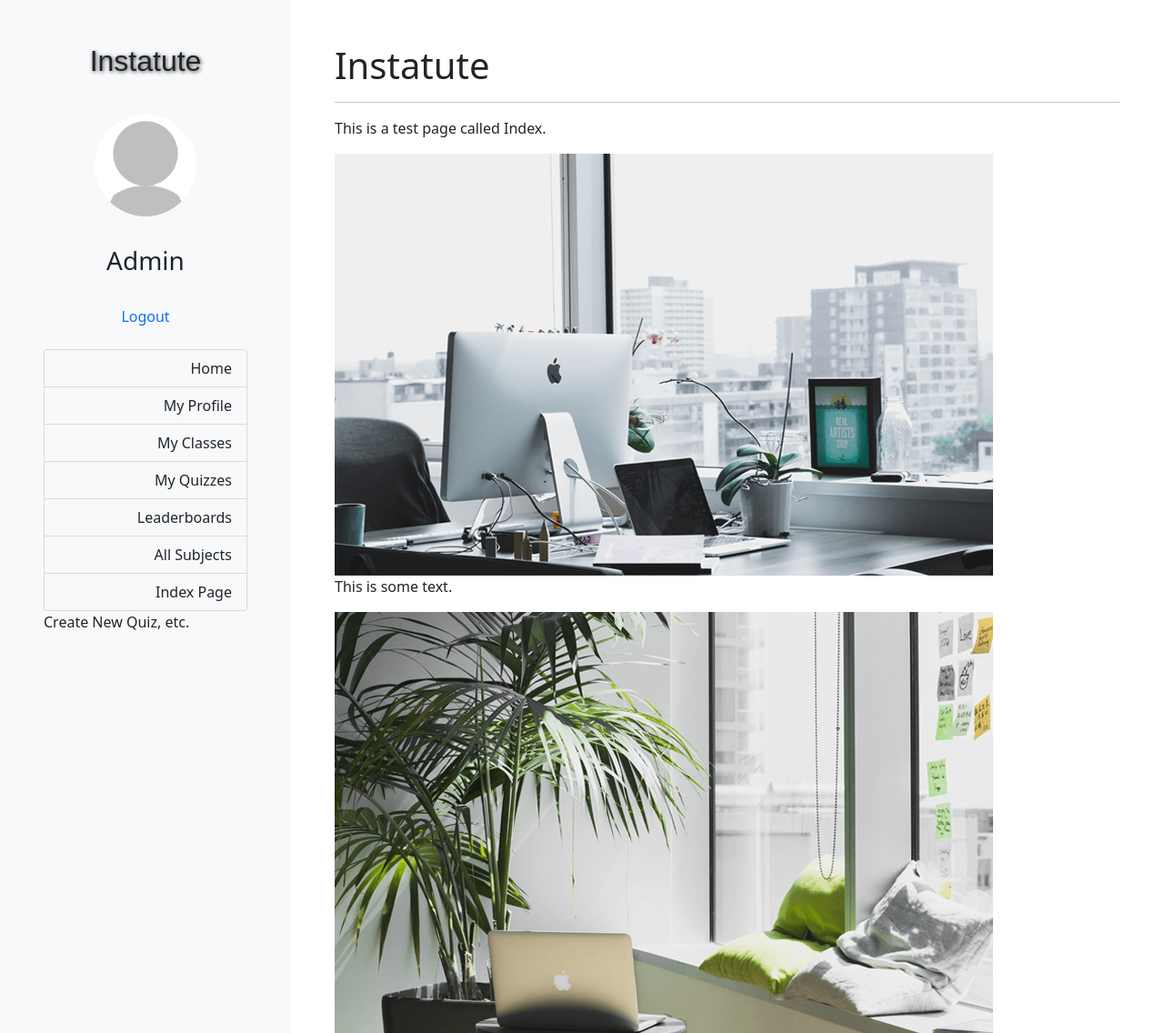
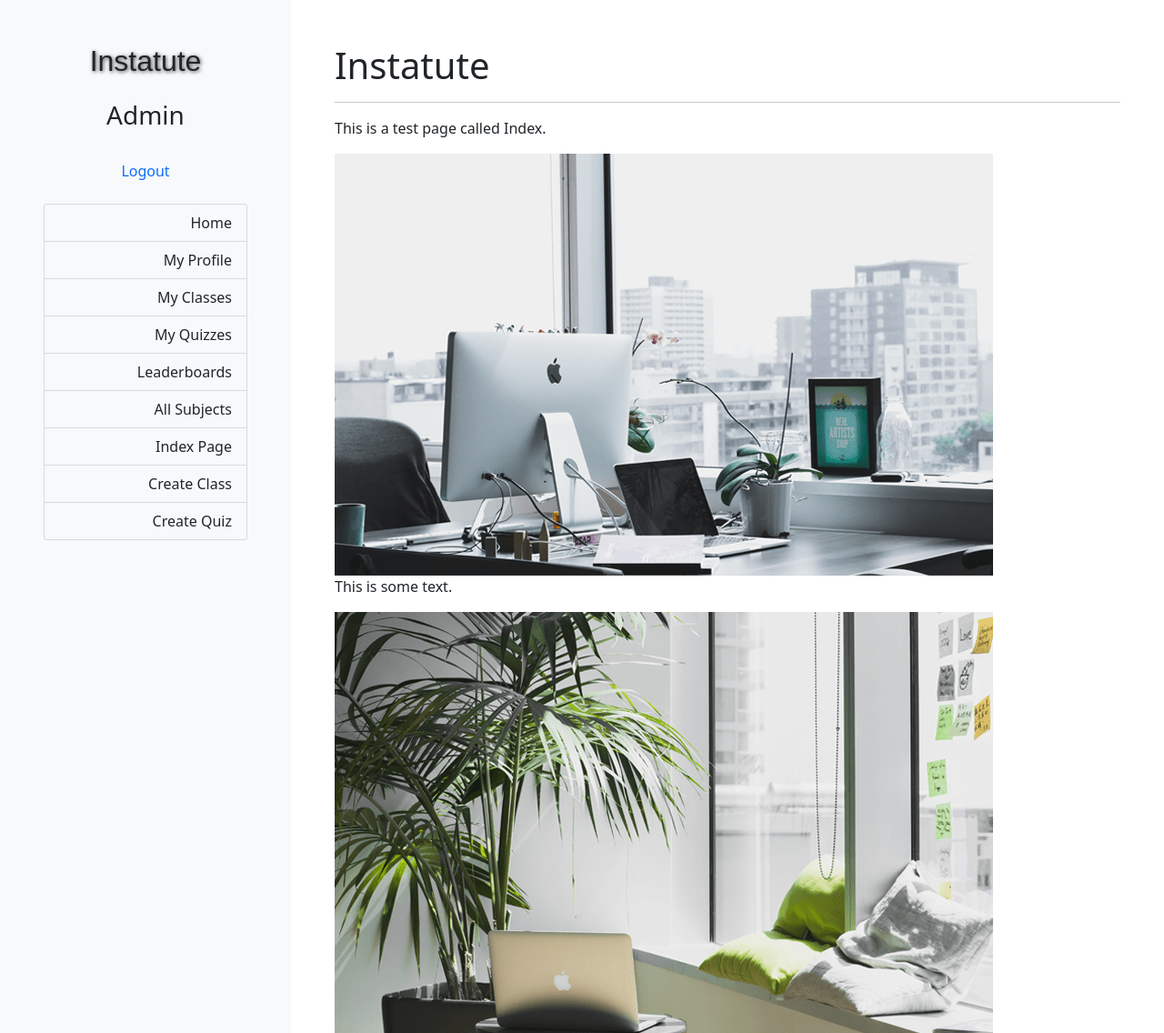
Before and after one commit to zyferion/cos60010, a Django app: page /index/ in a window 1280 px wide. Shown: the top 1136 px of the page at 91% size. Run offline with Django 4.2, Linux system fonts and the light colour scheme; a user stored in the database is signed in; some libraries are stand-ins or nearby versions; some web fonts are replaced.

Commit message:
Remove menu items when not logged in

```diff
--- a/templates/base.html
+++ b/templates/base.html
@@ -47,11 +47,13 @@
             </div>
             <!-- Display profile img and name only if logged in -->
             {% if user.is_authenticated %}
-            <div class="row">
+            <!-- ** Hide profile image as app doesn't currently allow upload of one
+                <div class="row">
                 <div class="col-12 d-flex justify-content-center">
                     <img src="{% static 'images/profile.jpg' %}" class="rounded-circle m-3" alt="Profile Photo" style="width: 50%;">
                 </div>
             </div>
+            -->
             <div class="row my-3">
                 <div class="col-12 d-flex justify-content-center">
                     <h3>{{ user.first_name }} {{ user.last_name }}</h3>
@@ -69,6 +71,8 @@
                     {% endif %}
                 </div>
             </div>
+            <!-- Only display menu if user authenticated -->
+            {% if user.is_authenticated %}
             <div class="row my-3">
                 <div class="col-12 d-flex justify-content-end">
                     <div class="list-group" style="width: 100%;">
@@ -81,11 +85,13 @@
                         <a href="{% url 'quiz:index' %}" class="list-group-item list-group-item-action text-end bg-light">Index Page</a>
                         <!-- Show admin-specific menu items -->
                         {% if user.is_superuser %}
-                        Create New Quiz, etc.
+                        <a href="#" class="list-group-item list-group-item-action text-end bg-light">Create Class</a>
+                        <a href="#" class="list-group-item list-group-item-action text-end bg-light">Create Quiz</a>
                         {% endif %}
                     </div>
                 </div>
             </div>
+            {% endif %}
         </div>
         <div class="col-12 col-md-9 p-5">
           {% block content %}
```
